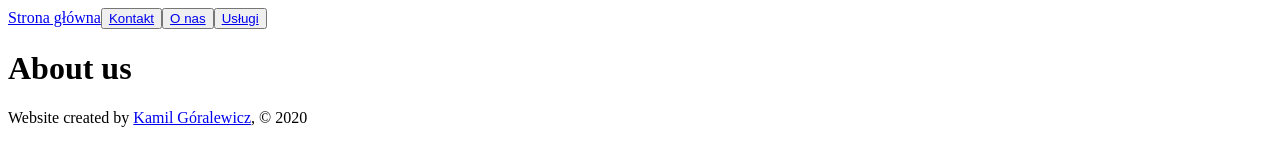
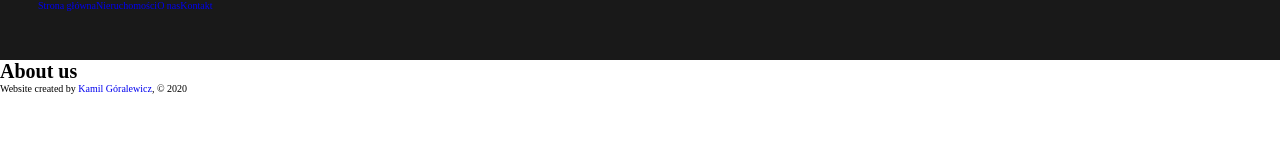
Before and after one commit to KamilGitHubowiec/Mieszkanie-Po-Krakowsku, a Gatsby site: page /about in a window 1280 px wide. Built offline with nearby package versions, Linux system fonts and the light colour scheme; Gatsby itself is replaced by a stand-in of ours.

Commit message:
Minor css adjustments

```diff
--- a/package.json
+++ b/package.json
@@ -15,7 +15,6 @@
   },
   "dependencies": {
     "@contentful/rich-text-react-renderer": "^14.1.2",
-    "bootstrap": "^4.5.3",
     "gatsby": "^2.26.1",
     "gatsby-image": "^2.9.0",
     "gatsby-plugin-react-helmet": "^3.8.0",
@@ -29,7 +28,6 @@
     "gatsby-transformer-sharp": "^2.10.1",
     "node-sass": "^5.0.0",
     "react": "^16.12.0",
-    "react-bootstrap": "^1.4.3",
     "react-dom": "^16.12.0",
     "react-helmet": "^6.1.0"
   },
--- a/src/components/navbar.js
+++ b/src/components/navbar.js
@@ -1,29 +1,19 @@
 import React from 'react'
 import { Link } from 'gatsby'
 
-import Container from 'react-bootstrap/Container'
-import Navbar from 'react-bootstrap/Navbar'
-import Button from 'react-bootstrap/Button'
+import navbar from '../styles/navbar.module.scss'
 
 const NavigationMenu = () => {
   return (
-    <Container fluid>
-      <Navbar sticky='top'>
-        <Link to='/'>Strona główna</Link>
+    <nav className={navbar.navbar} >
+      <Link to='/'>Strona główna</Link>
 
-        <Button variant='light'>
-          <Link to='/contact'>Kontakt</Link>
-        </Button>
+      <Link to='/estates'>Nieruchomości</Link>
 
-        <Button variant='light'>
-          <Link to='/about'>O nas</Link>
-        </Button>
+      <Link to='/about'>O nas</Link>
 
-        <Button variant='light'>
-          <Link to='/services'>Usługi</Link>
-        </Button>
-      </Navbar>
-    </Container>
+      <Link to='/contact'>Kontakt</Link>
+    </nav>
   )
 }
 
--- a/src/pages/services.js
+++ b/src/pages/estates.js
@@ -3,7 +3,7 @@ import React from 'react'
 import Layout from '../components/layout'
 import Head from '../components/head'
 
-const ServicesPage = () => {
+const Estates = () => {
   return (
     <Layout>
       <Head title="Usługi" />
@@ -12,4 +12,4 @@ const ServicesPage = () => {
   )
 }
 
-export default ServicesPage
+export default Estates
--- a/src/pages/index.js
+++ b/src/pages/index.js
@@ -1,5 +1,4 @@
 import React from "react"
-import 'bootstrap/dist/css/bootstrap.min.css'
 
 import Layout from '../components/layout'
 import Head from '../components/head'
--- a/src/styles/index.scss
+++ b/src/styles/index.scss
@@ -1,2 +1,24 @@
+// Colors
 $color-primary: #f2a23d;
 $color-secondary: #191919;
+$color-tetiary: #ffffff;
+
+// Global configs
+*,
+*::after,
+*::before {
+  margin: 0;
+  padding: 0;
+  border: none;
+  text-decoration: none;
+  list-style: none;
+  resize: none;
+  box-sizing: border-box;
+  outline: none;
+}
+
+html {
+  // Wartosc 1rem
+  font-size: 62.5%; //1rem = 10px; 10px/16px = 62.5%
+  scroll-behavior: smooth;
+}
--- /dev/null
+++ b/src/styles/navbar.module.scss
@@ -0,0 +1,11 @@
+@import "./index.scss";
+
+.navbar {
+  width: 100%;
+  height: 6rem;
+  padding: 0 3.8rem 0 3.8rem;
+  position: sticky;
+  top: 0;
+  z-index: 90;
+  background-color: $color-secondary;
+}
```
Also changed, not shown: src/components/header.js (+4 -4 lines), src/images/homeBackground.jpg (added), src/images/homeBackground.png (deleted), src/pages/portfolio.js (deleted), 1 other file.
